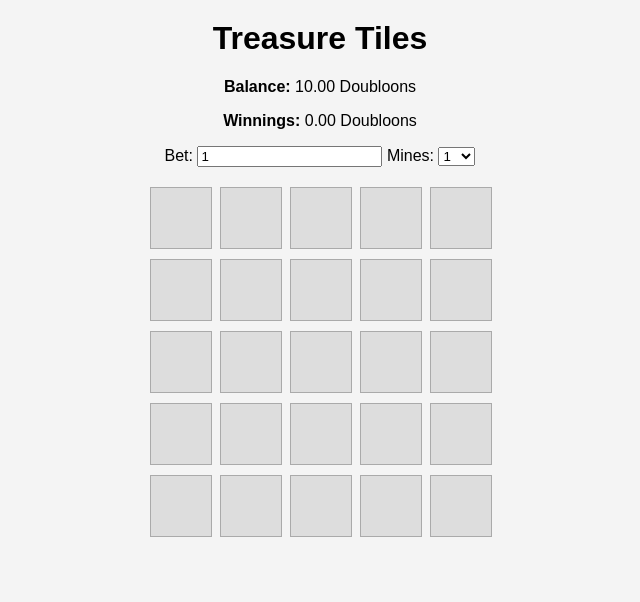
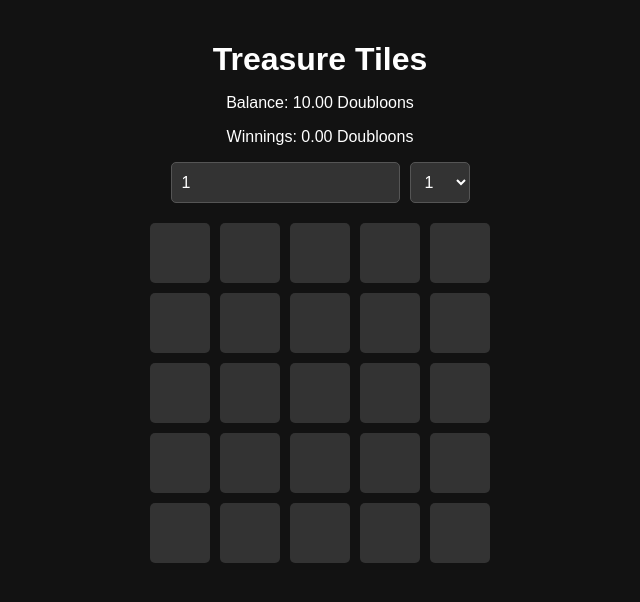
Before and after one commit to FRANKOZNAKODIRATI/stab, a plain HTML site: page index.html in a window 1280 px wide. Both pictures are taken after a click on the button "Start Game". Shown: the whole page, without its empty margins (320-960 px from the left). Drawn offline with Linux system fonts and the light colour scheme.

Commit message:
Update index.html
changing the ui to the dark theme

```diff
--- a/index.html
+++ b/index.html
@@ -1,4 +1,3 @@
-
 <!DOCTYPE html>
 <html lang="en">
 <head>
@@ -6,33 +5,77 @@
   <meta name="viewport" content="width=device-width, initial-scale=1.0"/>
   <title>Treasure Tiles</title>
   <style>
-    body { font-family: sans-serif; background: #f4f4f4; margin: 0; padding: 0; text-align: center; }
-    h1 { margin-top: 20px; }
-    #game { display: grid; grid-template-columns: repeat(5, 60px); gap: 10px; justify-content: center; margin: 20px auto; }
-    .tile { width: 60px; height: 60px; background: #ddd; border: 1px solid #aaa; font-size: 30px; display: flex; align-items: center; justify-content: center; cursor: pointer; transition: transform 0.2s; }
-    .tile:active { transform: scale(0.95); }
-    .revealed { background: #aaf; }
-    .bomb { background: #f66; }
-    #controls, #info { margin: 10px; }
-    button { padding: 10px 20px; font-size: 16px; margin: 10px; }
-    #cashoutBtn { display: none; }
+    body {
+      font-family: Arial, sans-serif;
+      background-color: #121212;
+      color: #ffffff;
+      margin: 0;
+      padding: 20px;
+      text-align: center;
+    }
+    h1 {
+      margin-bottom: 10px;
+    }
+    #controls {
+      margin: 10px auto;
+      display: flex;
+      justify-content: center;
+      gap: 10px;
+      flex-wrap: wrap;
+    }
+    input, select, button {
+      padding: 10px;
+      font-size: 16px;
+      background: #333;
+      color: #fff;
+      border: 1px solid #555;
+      border-radius: 5px;
+    }
+    #game {
+      display: grid;
+      grid-template-columns: repeat(5, 60px);
+      gap: 10px;
+      justify-content: center;
+      margin-top: 20px;
+    }
+    .tile {
+      width: 60px;
+      height: 60px;
+      background-color: #333;
+      color: #fff;
+      font-size: 24px;
+      display: flex;
+      align-items: center;
+      justify-content: center;
+      cursor: pointer;
+      border-radius: 5px;
+    }
+    .revealed {
+      background-color: #4444ff;
+    }
+    .bomb {
+      background-color: #ff4444;
+    }
+    #cashoutBtn {
+      display: none;
+    }
   </style>
 </head>
 <body>
   <h1>Treasure Tiles</h1>
-
-  <div id="info">
-    <p><strong>Balance:</strong> <span id="balance">0</span> Doubloons</p>
-    <p><strong>Winnings:</strong> <span id="winnings">0</span> Doubloons</p>
-  </div>
+  <p>Balance: <span id="balance">0</span> Doubloons</p>
+  <p>Winnings: <span id="winnings">0</span> Doubloons</p>
 
   <div id="controls">
-    <label>Bet: <input type="number" id="betAmount" value="1" min="1"/></label>
-    <label>Mines:
-      <select id="mineCount">
-        <option value="1">1</option><option value="2">2</option><option value="3">3</option><option value="4">4</option><option value="5">5</option><option value="6">6</option><option value="7">7</option><option value="8">8</option><option value="9">9</option><option value="10">10</option><option value="11">11</option><option value="12">12</option><option value="13">13</option><option value="14">14</option><option value="15">15</option><option value="16">16</option><option value="17">17</option><option value="18">18</option><option value="19">19</option><option value="20">20</option><option value="21">21</option><option value="22">22</option><option value="23">23</option><option value="24">24</option>
-      </select>
-    </label>
+    <input type="number" id="betAmount" placeholder="Bet Amount" value="1" min="1" />
+    <select id="mineCount">
+      <!-- 1 to 24 mines -->
+      <script>
+        for (let i = 1; i <= 24; i++) {
+          document.write(`<option value="${i}">${i}</option>`);
+        }
+      </script>
+    </select>
     <button id="startBtn">Start Game</button>
     <button id="cashoutBtn">Cash Out</button>
   </div>
```
